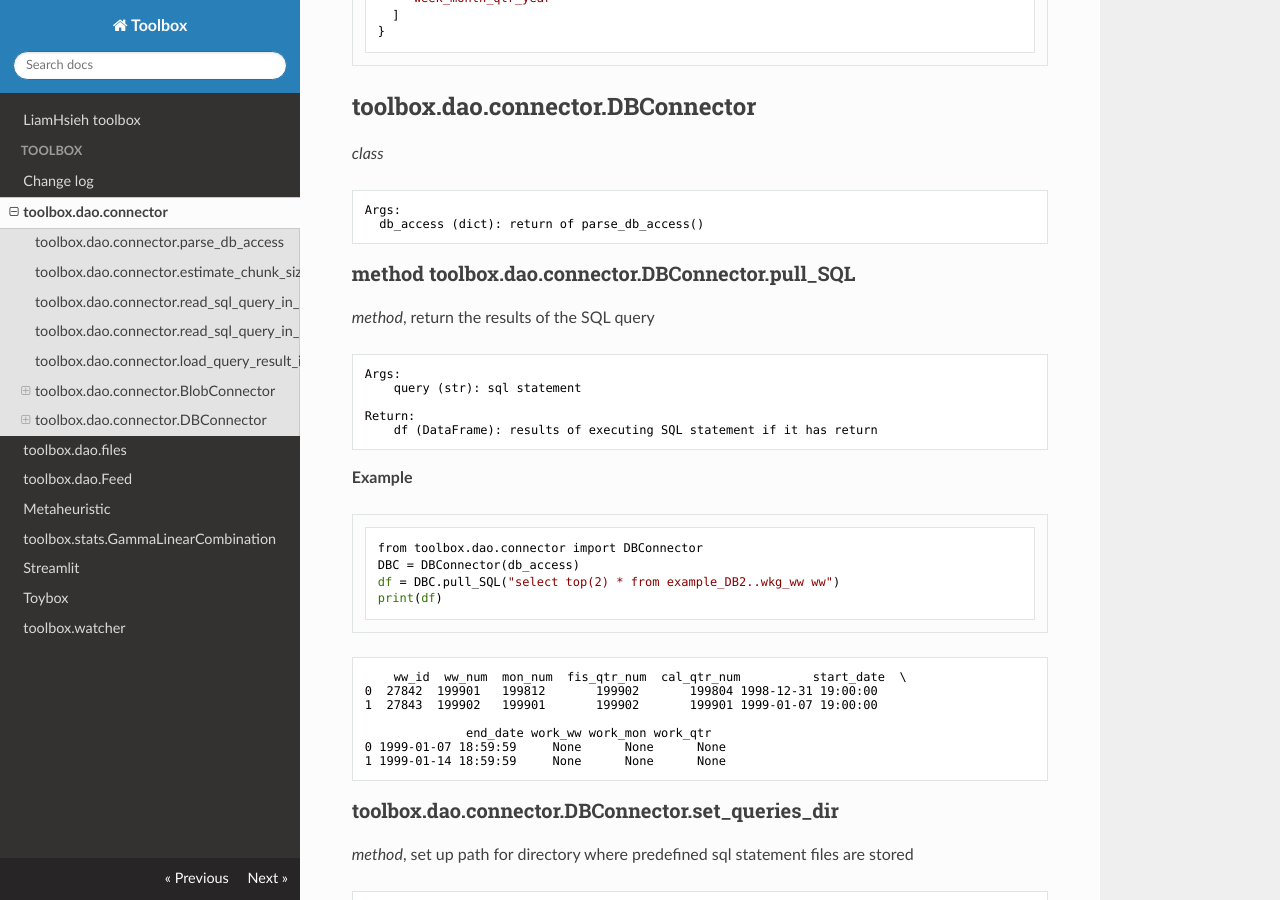
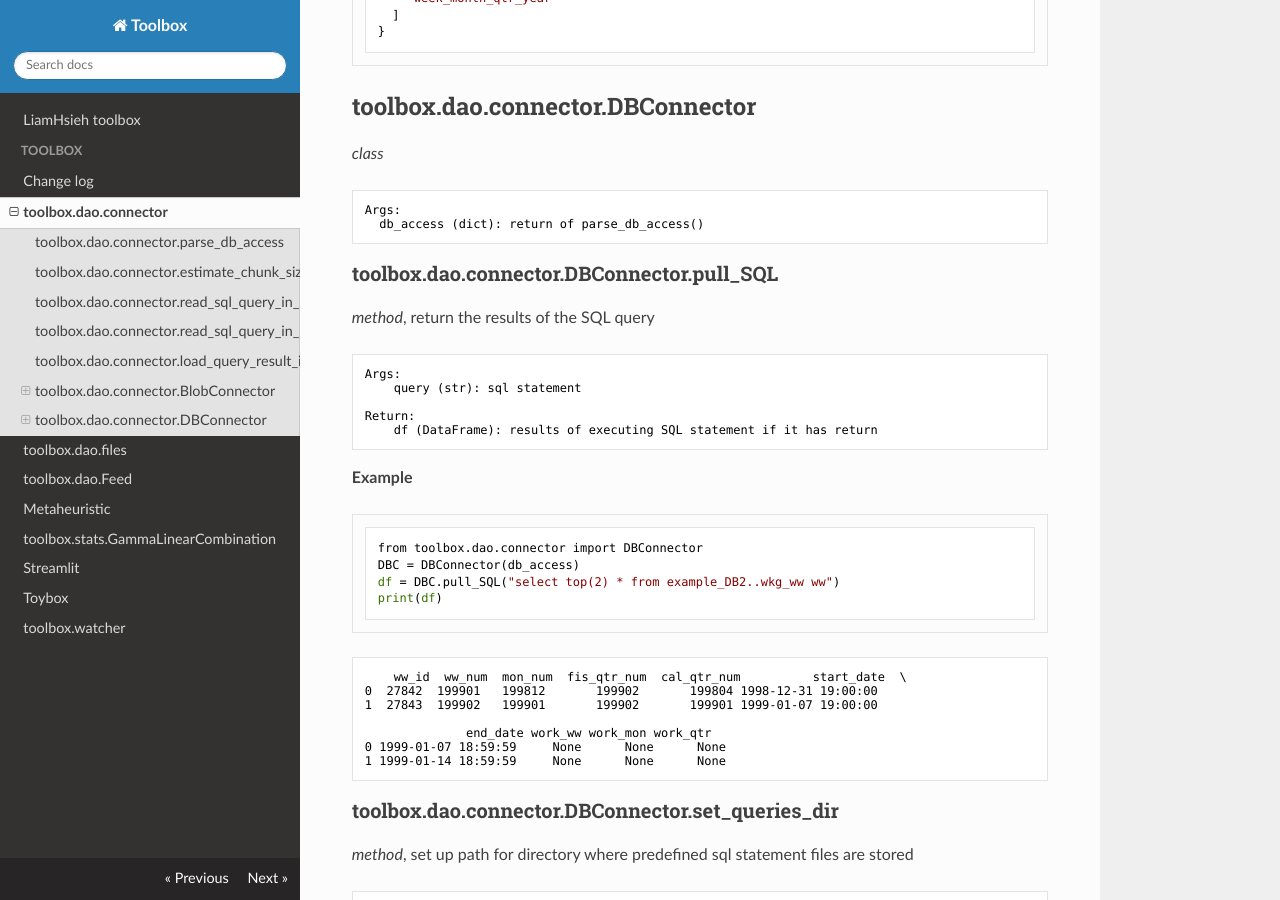
Before and after one commit to liam-hsieh/liamhsieh-toolbox, a Jekyll site: the page built from toolbox/dao/connector/index.md, in a window 1280 px wide and 900 px high, scrolled down 6084 px. Built offline with Jekyll 4.4.1, drawn with Linux system fonts in a browser that asks for light colours; nearby versions of some CDN libraries; our own code applies the rules of GitHub Pages for plain Markdown files.

Commit message:
typo fixed

````diff
--- a/toolbox/dao/connector/index.md
+++ b/toolbox/dao/connector/index.md
@@ -302,7 +302,7 @@ Args:
   db_access (dict): return of parse_db_access()
 ```
 
-### **method** toolbox.dao.connector.DBConnector.pull_SQL
+### toolbox.dao.connector.DBConnector.pull_SQL
 *method*, return the results of the SQL query
 ```nohighlight
 Args:
````
